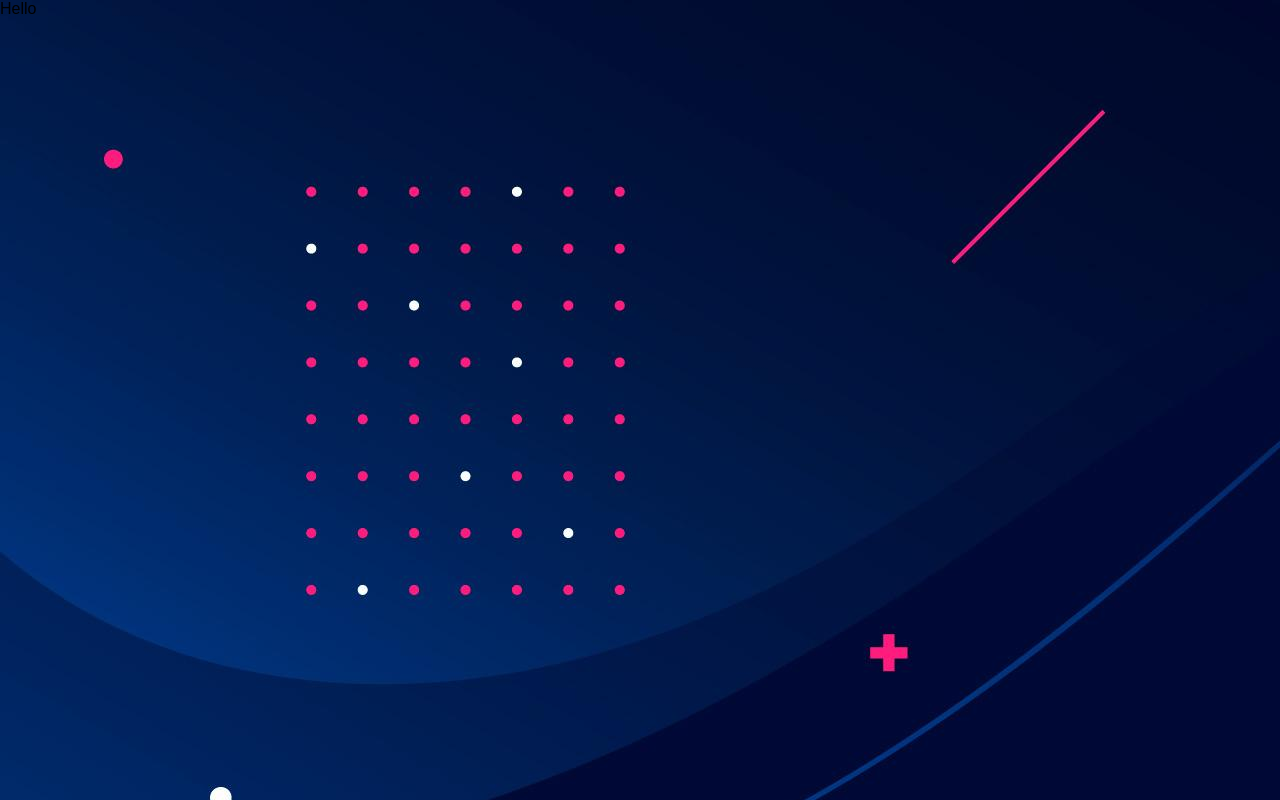
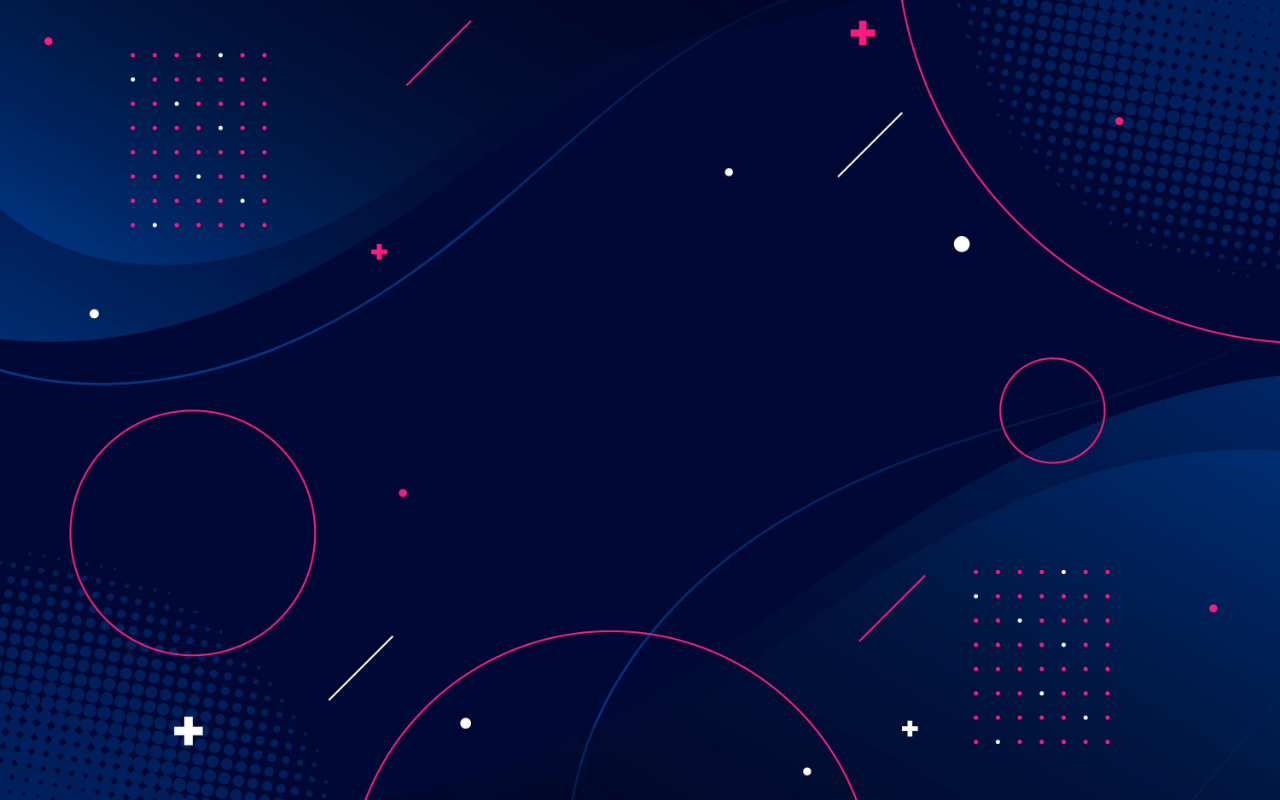
Before and after one commit to harsweet/dots-and-boxes, a Vue app: page / in a window 1280 px wide. Built offline with nearby package versions, Linux system fonts and the light colour scheme.

Commit message:
Added css for landing page

```diff
--- a/src/StartGame.vue
+++ b/src/StartGame.vue
@@ -3,7 +3,6 @@
 </script>
 <template>
     <div class="home-page-background">
-        Hello
     </div>
 </template>
 <script>
--- a/src/assets/stylesheets/main.css
+++ b/src/assets/stylesheets/main.css
@@ -35,6 +35,13 @@ a,
 } */
 
 
+
+body * {
+  box-sizing: border-box;
+  min-height: 100% !important;
+  height: 100%;
+}
+
 *{
   margin: 0;
   padding: 0;
@@ -43,8 +50,22 @@ a,
 
 
 .home-page-background{
-  background-image: url('../images/dots-and-boxes-background.jpg'), linear-gradient(rgba(0,0,0,0.75), rgba(0,0,0,0.75));
-  width:100%;
   height: 100vh;
+  width: 100%;
+  background: black url('../images/dots-and-boxes-background.jpg') center center no-repeat;
+  -webkit-background-size: cover;
+  -moz-background-size: cover;
+  -o-background-size: cover;
+}
 
+
+.flex-row {
+  height: auto;
+  display: flex;
+  flex-direction: row;
+  position: absolute;
+  top: 270px;
+  bottom: 0;
+  width: 100%;
+  overflow: scroll;
 }
```
